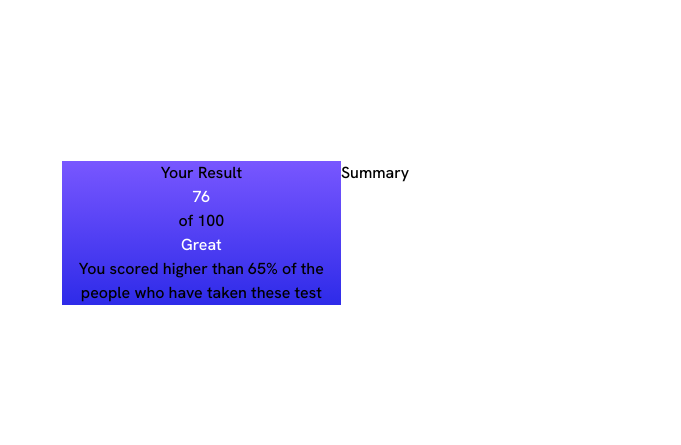
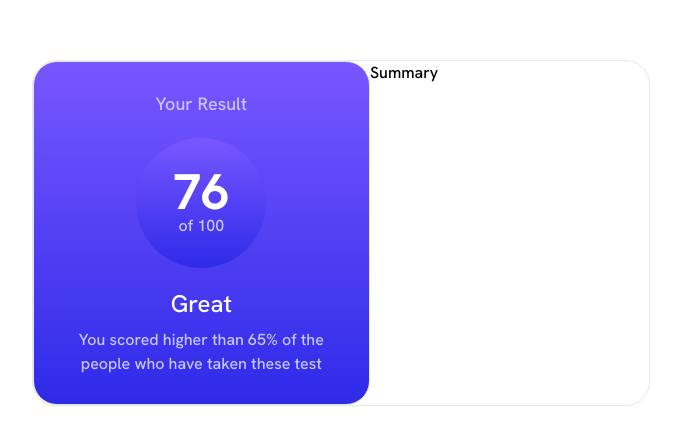
Before and after one commit to lucasfeklein/results-summary, a React (Vite) app: page / in a window 1280 px wide. Shown: the part 167-612 px from the top of the page, without its empty margins (299-980 px from the left). Built offline with nearby package versions, Linux system fonts and the light colour scheme.

Commit message:
left content styles

```diff
--- a/src/App.jsx
+++ b/src/App.jsx
@@ -1,17 +1,21 @@
 function App() {
   return (
     <div className="h-screen flex justify-center items-center">
-      <div className="flex">
-        <div className="flex-1 text-center flex flex-col bg-gradient-to-t from-light-royal-blue to-light-slate-blue">
-          <h1>Your Result</h1>
+      <div className="flex border rounded-3xl overflow-hidden">
+        <div className="flex-1 text-center flex flex-col items-center gap-5 bg-gradient-to-t from-light-royal-blue to-light-slate-blue p-7 border rounded-3xl">
+          <h1 className="text-secondary text-lg">Your Result</h1>
+          <div className="border border-none rounded-full h-[130px] w-[130px] flex flex-col justify-center bg-gradient-to-t from-light-royal-blue to-light-slate-blue">
+            <p className="text-white text-[50px] font-bold leading-[45px]">
+              76
+            </p>
+            <p className="text-secondary">of 100</p>
+          </div>
           <div>
-            <p className="text-white">76</p>
-            <p>of 100</p>
+            <h2 className="text-white text-2xl mb-2">Great</h2>
+            <p className="text-secondary">
+              You scored higher than 65% of the people who have taken these test
+            </p>
           </div>
-          <h2 className="text-white">Great</h2>
-          <p>
-            You scored higher than 65% of the people who have taken these test
-          </p>
         </div>
         <div className="flex-1">
           <h2>Summary</h2>
--- a/tailwind.config.js
+++ b/tailwind.config.js
@@ -4,6 +4,7 @@ export default {
   theme: {
     extend: {
       colors: {
+        secondary: "hsl(241, 100%, 89%)",
         "light-slate-blue": "hsl(252, 100%, 67%)",
         "light-royal-blue": "hsl(241, 81%, 54%)",
       },
```
